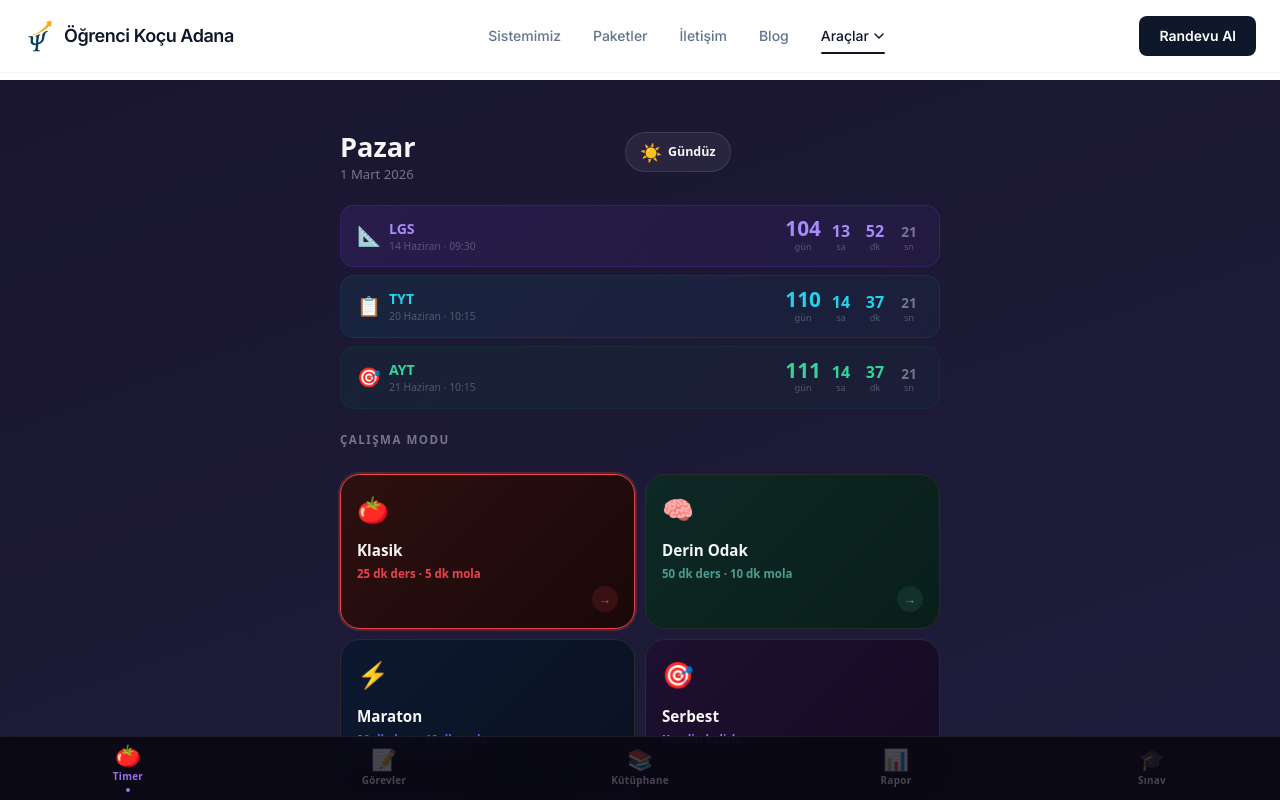
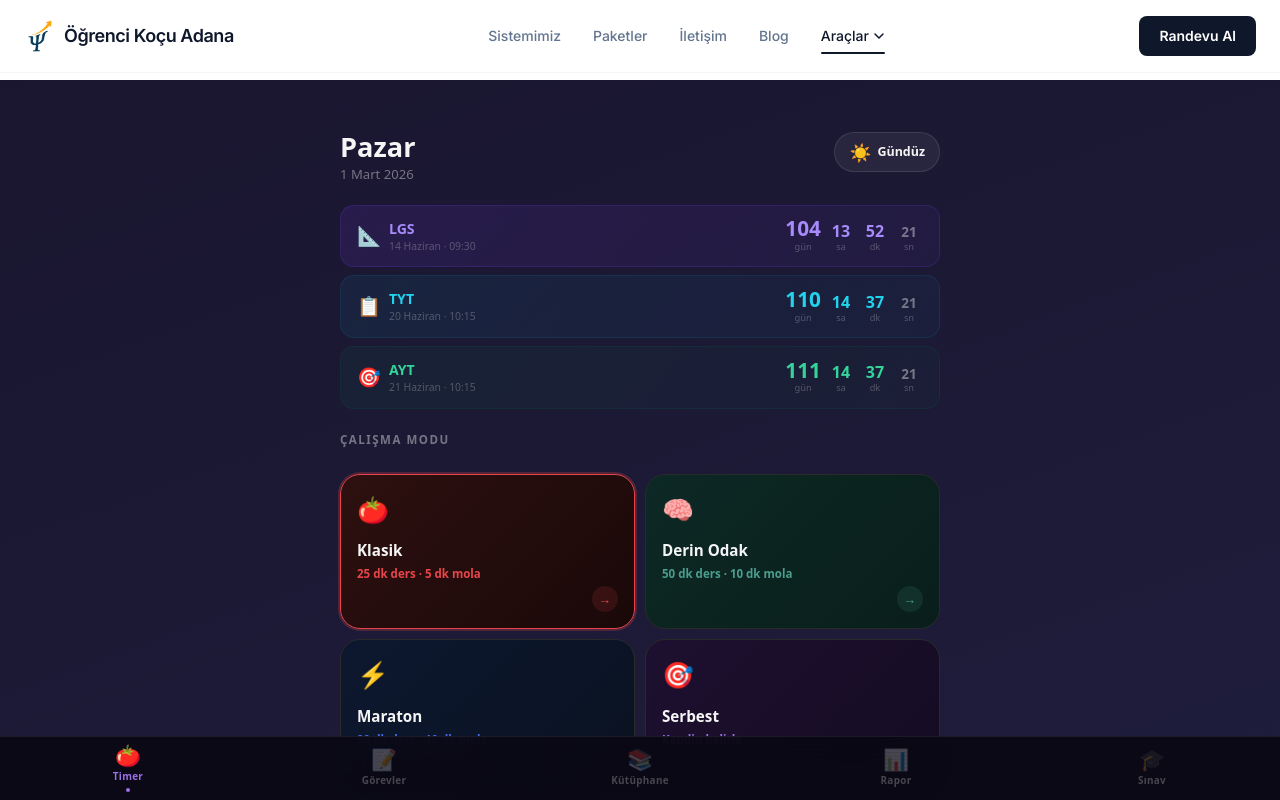
Before and after one commit to ogrencikocuadana/ogrencikocuadana, a Next.js app: page /pomodoro in a window 1280 px wide. Shown: the top 800 px of the page. Built offline with nearby package versions, Linux system fonts and the light colour scheme; a web font is replaced by a local one.

Commit message:
renk paleti iptal

```diff
--- a/app/pomodoro/page.tsx
+++ b/app/pomodoro/page.tsx
@@ -225,7 +225,7 @@ function createAmbientNode(ctx: AudioContext, type: string): GainNode | null {
 }
 
 // ─── Tema sistemi ─────────────────────────────────────────────────────────────
-const THEME_KEY = "pomodoro_theme_v1";
+const THEME_KEY  = "pomodoro_theme_v1";
 
 const DARK_THEME = {
   bg:          "linear-gradient(160deg, #1a1630 0%, #1e1c3a 40%, #141f3a 80%, #16261e 100%)",
@@ -2459,7 +2459,8 @@ export default function PomodoroPage() {
             <div style={{ color: T.text, fontSize: "1.7rem", fontWeight: 800, lineHeight: 1.1 }}>{getTurkishDay()}</div>
             <div style={{ color: T.textSub, fontSize: ".82rem", marginTop: 3 }}>{getTurkishDate()}</div>
           </div>
-          {/* Tema butonu */}
+          {/* Sağ: Tema butonu */}
+          <div style={{ display: "flex", flexDirection: "column", alignItems: "flex-end", gap: 8 }}>
             <button
               onClick={() => { const next = !isDark; setIsDark(next); try { localStorage.setItem(THEME_KEY, next ? "dark" : "light"); } catch {} }}
               style={{ background: T.surface, border: `1px solid ${T.border}`, borderRadius: 20, padding: "6px 14px", cursor: "pointer", display: "flex", alignItems: "center", gap: 6, transition: "all 0.3s" }}
@@ -2467,7 +2468,8 @@ export default function PomodoroPage() {
               <span style={{ fontSize: "1.1rem" }}>{isDark ? "☀️" : "🌙"}</span>
               <span style={{ color: T.text, fontWeight: 700, fontSize: ".78rem" }}>{isDark ? "Gündüz" : "Gece"}</span>
             </button>
-          <div style={{ display: "flex", flexDirection: "column", alignItems: "flex-end", gap: 6 }}>
+
+            {/* Streak + oturum badge'leri */}
             {streak > 0 && (
               <div style={{
                 background: streak >= 30 ? "linear-gradient(135deg,rgba(251,191,36,0.2),rgba(245,158,11,0.12))" : streak >= 7 ? "linear-gradient(135deg,rgba(232,69,74,0.18),rgba(251,113,55,0.1))" : "rgba(232,69,74,0.12)",
```
Lines whose indentation alone changed are shown as unchanged.
